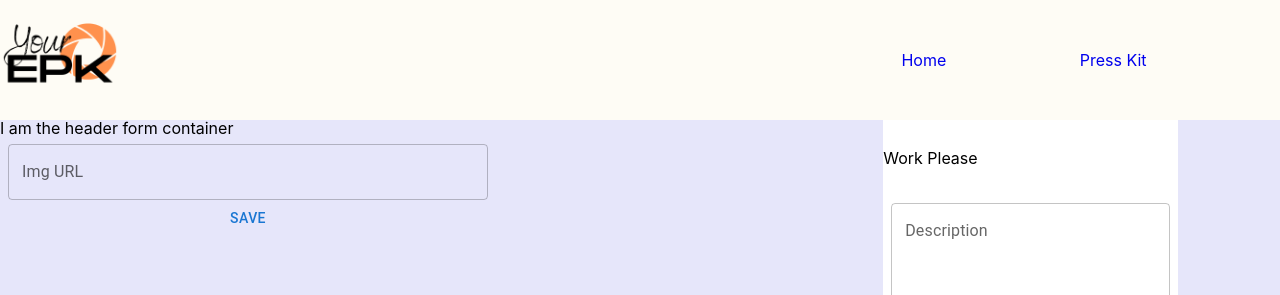
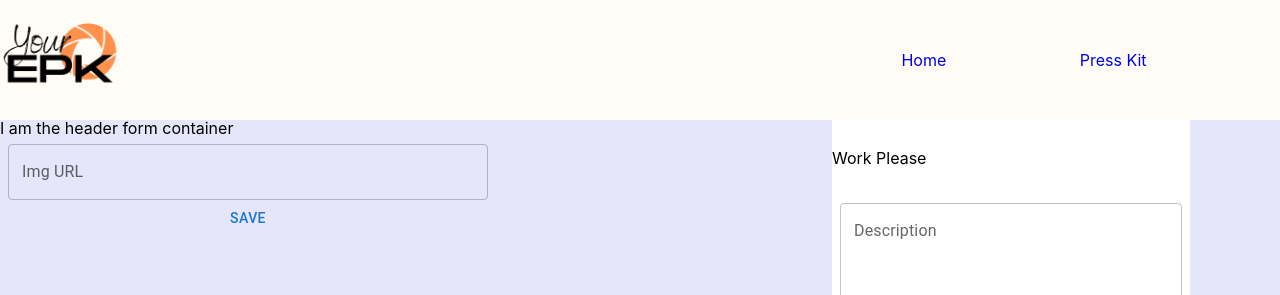
Before and after one commit to ninabrissey/your-epk, a React (Create React App) app: page /edit/1 in a window 1280 px wide. Shown: the top 295 px of the page. Built offline with nearby package versions, Linux system fonts and the light colour scheme; no server answers.

Commit message:
Add layout styling to header form

```diff
--- a/src/components/Header/Header.scss
+++ b/src/components/Header/Header.scss
@@ -7,21 +7,24 @@
 	background-color: lavender;
 }
 
-.header-img {
-  height: $primary-height;
-  width: 100%;
+.header-img-form {
+	height: 65vh;
+	width: 60%;
 	object-fit: cover;
 	z-index: 0;
 	position: relative;
+	display: flex;
+	justify-content: center;
+	align-items: center;
 }
 
 .header-info-container {
 	height: $primary-height;
-  width: 23%;
+	width: 28%;
 	z-index: 5;
 	position: absolute;
 	top: 15vh;
-  left: 69%;
+	left: 65%;
 	background-color: #ffffff;
 	@include flexColumnJustify(space-evenly);
 }
```
Lines whose indentation alone changed are shown as unchanged.
